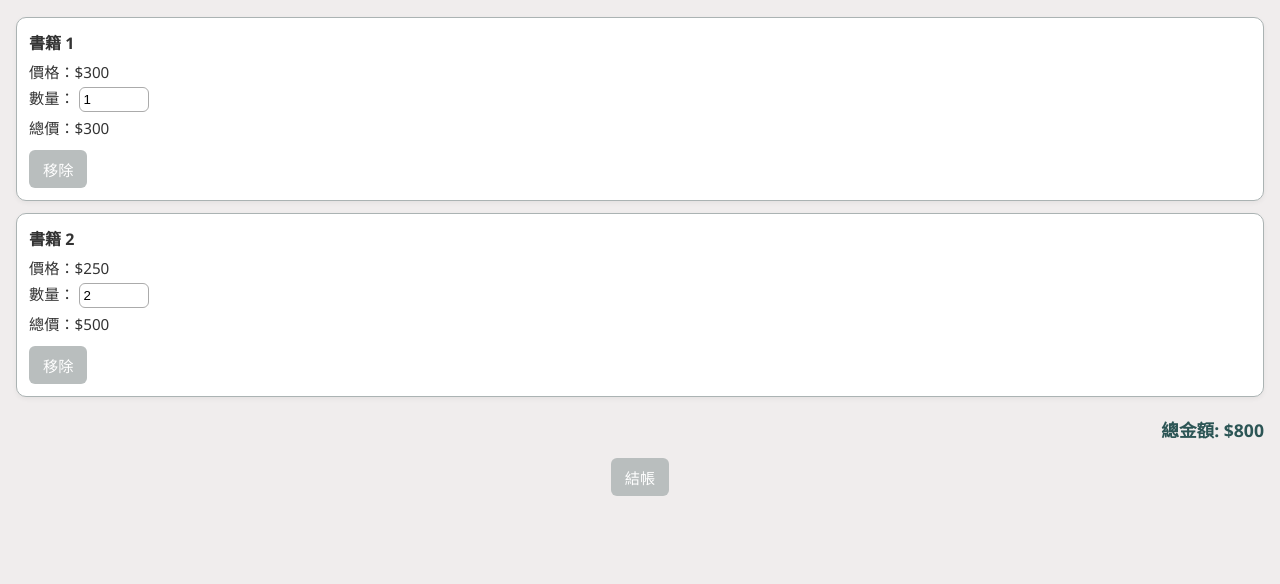
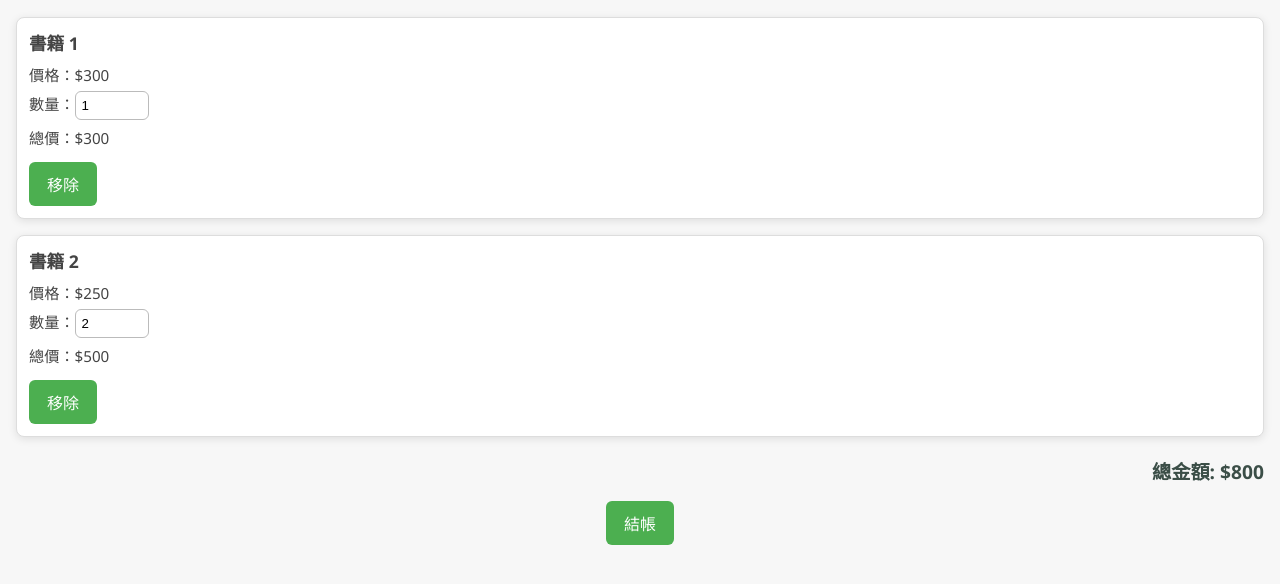
Before and after one commit to AmooAAA/bookstore-frontend, a website: page public/cart.html in a window 1280 px wide. Shown: the part 86-670 px from the top of the page. Drawn offline with Linux system fonts and the light colour scheme.

```diff
--- a/public/cart.html
+++ b/public/cart.html
@@ -7,8 +7,8 @@
   <style>
     body {
       font-family: "Segoe UI", sans-serif;
-      background-color: #f0eded; /* 背景 */
-      color: #333; /* 深一點的青灰色文字 */
+      background-color: #f7f7f7; /* 背景顏色稍微調淡 */
+      color: #444; /* 更深一點的文字顏色 */
       padding: 16px;
       margin: 0;
     }
@@ -21,30 +21,31 @@
 
     .cart-item {
       background-color: #ffffff;
-      border: 1px solid #abb3b3;
-      border-radius: 10px;
+      border: 1px solid #ddd; /* 淺灰色邊框 */
+      border-radius: 8px;
       padding: 12px;
-      margin-bottom: 12px;
-      box-shadow: 0 2px 5px rgba(0, 0, 0, 0.05);
+      margin-bottom: 16px;
+      box-shadow: 0 2px 8px rgba(0, 0, 0, 0.1); /* 讓陰影更柔和 */
     }
 
     .cart-item-title {
       font-weight: bold;
-      margin-bottom: 6px;
+      font-size: 1.1em;
+      margin-bottom: 8px;
     }
 
     .cart-item-info {
       display: flex;
       flex-direction: column;
       font-size: 0.95em;
+      margin-bottom: 8px;
     }
 
     .cart-item-info span {
-      margin-bottom: 4px;
+      margin-bottom: 6px;
     }
 
     .cart-item-actions {
-      margin-top: 8px;
       display: flex;
       justify-content: space-between;
       align-items: center;
@@ -52,32 +53,32 @@
 
     input[type="number"] {
       width: 60px;
-      padding: 4px;
-      border: 1px solid #ababab;
+      padding: 6px;
+      border: 1px solid #bbb;
       border-radius: 6px;
     }
 
     button {
-      background-color: #b9bebe; /* 清新的藍綠色 */
-      color: #fff;
+      background-color: #4caf50; /* 更柔和的綠色 */
+      color: white;
       border: none;
-      padding: 8px 14px;
+      padding: 10px 18px;
       border-radius: 6px;
       cursor: pointer;
-      font-size: 0.95em;
+      font-size: 1em;
       transition: background-color 0.3s;
     }
 
     button:hover {
-      background-color: #787a7a;
+      background-color: #388e3c; /* 按鈕懸停顏色稍微深一點 */
     }
 
     #total {
-      font-size: 1.1em;
+      font-size: 1.2em;
       font-weight: bold;
       text-align: right;
       margin-top: 20px;
-      color: #2c5555;
+      color: #3b4e47; /* 更自然的深青色 */
     }
 
     .center {
@@ -120,9 +121,7 @@
           <div class="cart-item-title">${item.title}</div>
           <div class="cart-item-info">
             <span>價格：$${item.price}</span>
-            <span>數量：
-              <input type="number" value="${item.quantity}" min="1" onchange="updateQuantity(${index}, this.value)">
-            </span>
+            <span>數量：<input type="number" value="${item.quantity}" min="1" onchange="updateQuantity(${index}, this.value)"></span>
             <span>總價：$${itemTotal}</span>
           </div>
           <div class="cart-item-actions">
```
